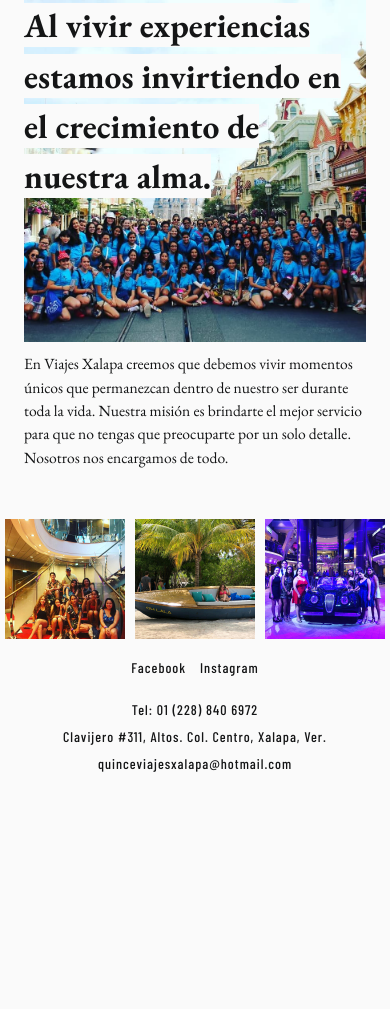
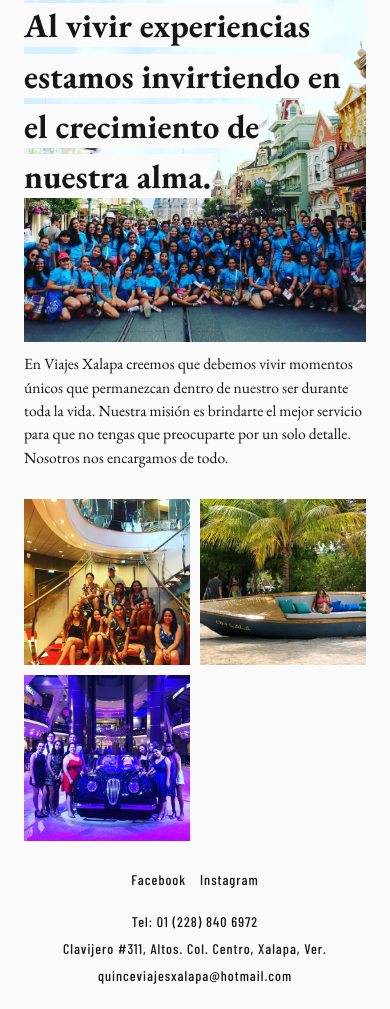
Before and after one commit to dobletaptap/viajesxalapa, a plain HTML site: page nosotros.html in a window 390 px wide. Shown: the part 862-1871 px from the top of the page. Before the commit the page ends 1659 px from the top, so only its background shows below. Drawn offline with nearby package versions, Linux system fonts and the light colour scheme.

Commit message:
Added iphone 8 plus styles to gallery component

```diff
--- a/sass/components/_gallery.scss
+++ b/sass/components/_gallery.scss
@@ -12,4 +12,10 @@
     @include ipad {
         gap: 10px ;
     }
+
+    @include iphone-8-plus {
+        width: 90%;
+        grid-template-columns: 1fr 1fr;
+        margin: 30px auto;
+    }
 }
```
Also changed, not shown: css/style.min.css, sass/style.css, 2 other files.
